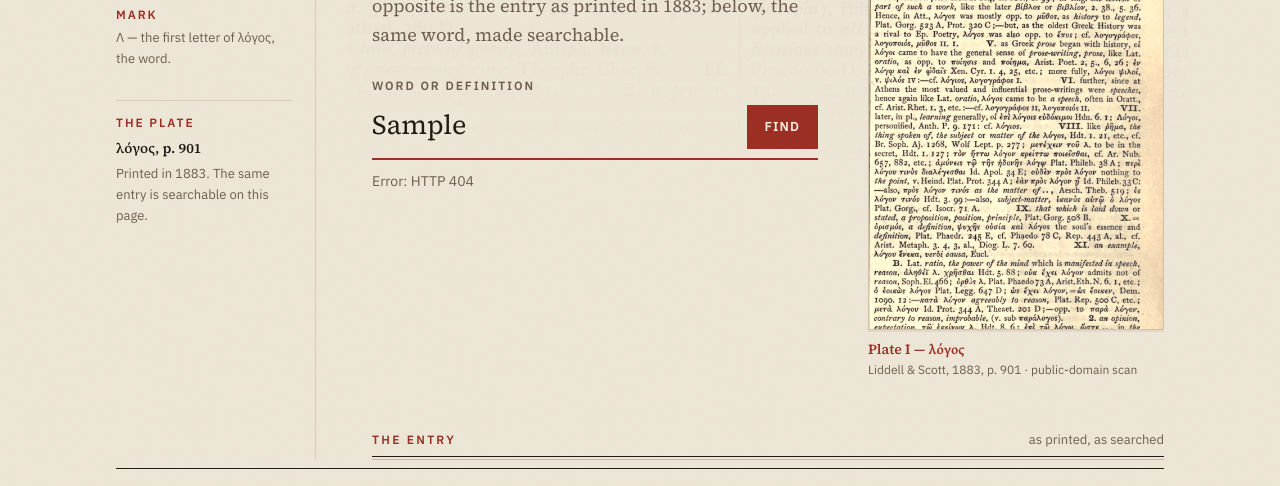
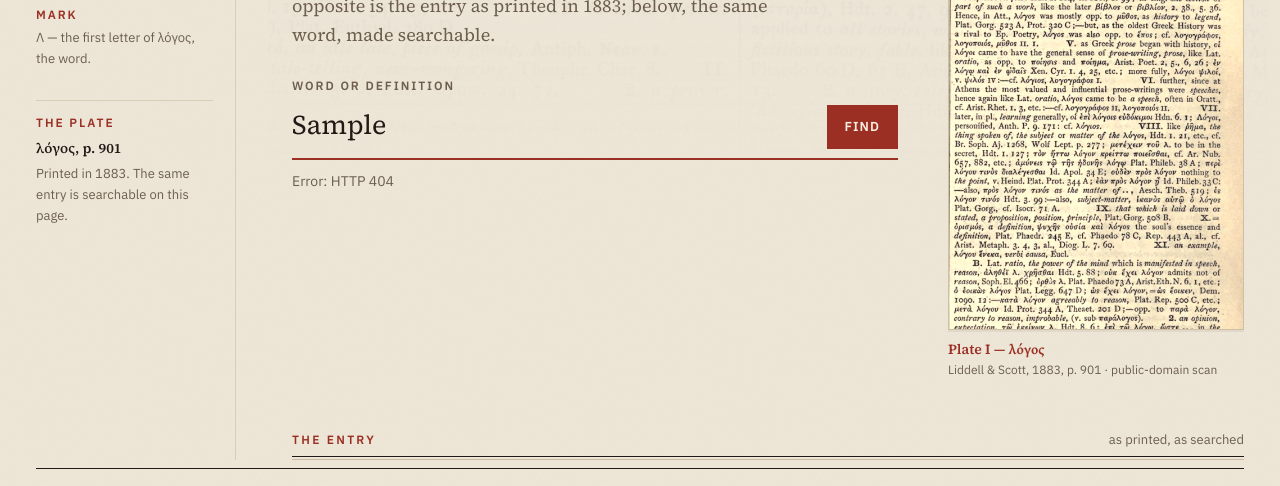
Before and after one commit to somedco/lsj-site, a plain HTML site: page frontend/index.html in a window 1280 px wide. Both pictures are taken after typing "Sample" into the empty fields and a click on the button "FIND". Shown: the part 265-751 px from the top of the page. Drawn offline with Linux system fonts and the light colour scheme; no server answers.

Commit message:
Widen desktop page and support transliterated search
Widen .page to 1280px (1400px at >=1600px viewports). Match Latin transliterations via additive bound GLOB patterns with Greek vowel classes; existing Greek and English search unchanged.

```diff
--- a/frontend/app.js
+++ b/frontend/app.js
@@ -3,9 +3,10 @@
 // Fixed SQL: user input is only ever sent as a bound argument, never as SQL text.
 const SEARCH_SQL = `SELECT id, headword, orth, substr(body, 1, 2000) AS body,
   COALESCE(senses, '') AS senses,
-  CASE WHEN headword_norm LIKE ? || '%' THEN 0 ELSE 1 END AS rank
+  CASE WHEN headword_norm LIKE ? || '%' OR headword_norm GLOB ? THEN 0 ELSE 1 END AS rank
   FROM entries
   WHERE headword_norm LIKE ? || '%' OR body_norm LIKE '%' || ? || '%'
+    OR headword_norm GLOB ? OR body_norm GLOB ?
   ORDER BY rank, length(headword_norm), headword_norm
   LIMIT 25`;
 
@@ -18,6 +19,13 @@ const RANDOM_SQL = `SELECT id, headword, orth, substr(body, 1, 2000) AS body,
   LIMIT 1`;
 
 const GREEK_LETTERS = "αβγδεζηθικλμνξοπρστυφχψω".split("");
+
+const GREEK_LETTERS_MAP = {
+  a:"α", b:"β", c:"κ", d:"δ", e:"[εη]", f:"φ", g:"γ", h:"", i:"ι",
+  k:"κ", l:"λ", m:"μ", n:"ν", o:"[οω]", p:"π", r:"ρ", s:"σ",
+  t:"τ", u:"υ", x:"ξ", y:"υ", z:"ζ",
+};
+const GREEK_DIGRAPHS = { th:"θ", ph:"φ", ch:"χ", kh:"χ", ps:"ψ" };
 
 const form = document.getElementById("search-form");
 const input = document.getElementById("q");
@@ -36,6 +44,21 @@ function normalize(value) {
     .replace(/[^\p{L}\p{N}\s-]/gu, " ")
     .trim()
     .replace(/\s+/g, " ");
+}
+
+// Latin input becomes a GLOB pattern; vowel classes cover ε/η and ο/ω in one shot.
+function greekPattern(value) {
+  let out = "";
+  for (let i = 0; i < value.length; i++) {
+    const pair = value.slice(i, i + 2);
+    if (GREEK_DIGRAPHS[pair]) {
+      out += GREEK_DIGRAPHS[pair];
+      i++;
+      continue;
+    }
+    out += GREEK_LETTERS_MAP[value[i]] ?? value[i];
+  }
+  return out;
 }
 
 function parseSenses(raw) {
@@ -205,7 +228,10 @@ async function run(term) {
 
   try {
     const arg = { type: "text", value: text };
-    const rows = await query(SEARCH_SQL, [arg, arg, arg]);
+    const pattern = greekPattern(text);
+    const headGlob = { type: "text", value: pattern + "*" };
+    const bodyGlob = { type: "text", value: "*" + pattern + "*" };
+    const rows = await query(SEARCH_SQL, [arg, headGlob, arg, arg, headGlob, bodyGlob]);
     render(rows);
     statusEl.textContent = `${rows.length} result${rows.length === 1 ? "" : "s"}`;
   } catch (error) {
--- a/frontend/style.css
+++ b/frontend/style.css
@@ -20,7 +20,11 @@ body::before{
 .skip{position:absolute;left:10px;top:-60px;z-index:20;background:var(--ink);color:var(--paper);padding:10px 14px;font:14px var(--sans);text-decoration:none}
 .skip:focus{top:10px;outline:2px solid var(--rubric);outline-offset:3px}
 
-.page{position:relative;z-index:1;max-width:1120px;margin:0 auto;padding:0 36px 90px;display:grid;grid-template-columns:200px minmax(0,1fr);column-gap:56px}
+.page{position:relative;z-index:1;max-width:1280px;margin:0 auto;padding:0 36px 90px;display:grid;grid-template-columns:200px minmax(0,1fr);column-gap:56px}
+
+@media(min-width:1600px){
+  .page{max-width:1400px}
+}
 
 /* running head */
 .mast{grid-column:1/-1;display:flex;align-items:flex-end;justify-content:space-between;border-bottom:1px solid var(--ink);padding:26px 0 10px;margin-bottom:46px}
```
